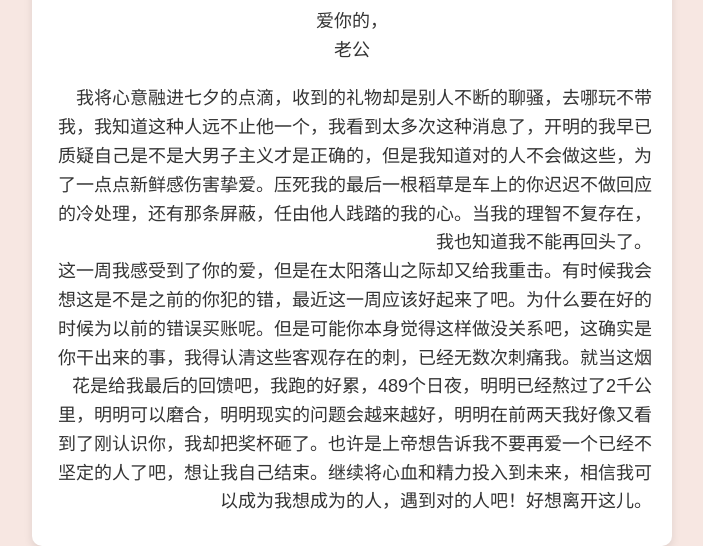
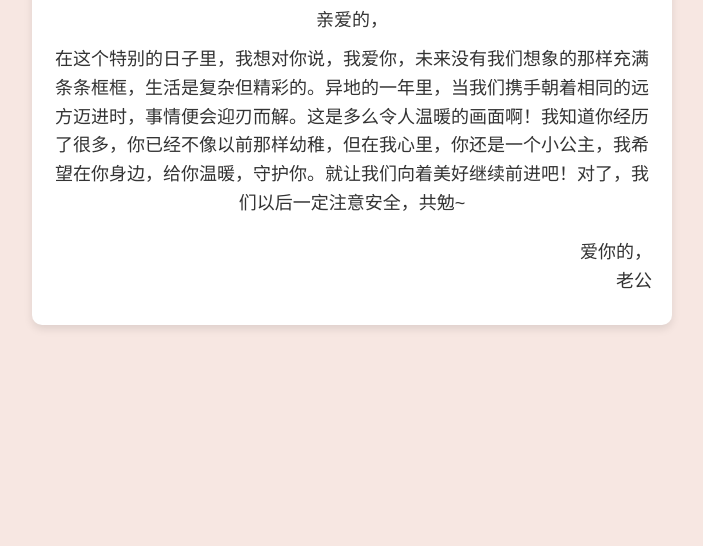
Before and after one commit to Yangboshun/Lucy, a plain HTML site: page index.html in a window 1280 px wide. Shown: the part 455-1001 px from the top of the page, without its empty margins (288-991 px from the left). After the commit the page ends 800 px from the top, so only its background shows below. Drawn offline with Linux system fonts and the light colour scheme.

Commit message:
Update index.html

```diff
--- a/index.html
+++ b/index.html
@@ -16,8 +16,6 @@
             <p>亲爱的，</p>
             <p>在这个特别的日子里，我想对你说，我爱你，未来没有我们想象的那样充满条条框框，生活是复杂但精彩的。异地的一年里，当我们携手朝着相同的远方迈进时，事情便会迎刃而解。这是多么令人温暖的画面啊！我知道你经历了很多，你已经不像以前那样幼稚，但在我心里，你还是一个小公主，我希望在你身边，给你温暖，守护你。就让我们向着美好继续前进吧！对了，我们以后一定注意安全，共勉~</p>
             <p>爱你的，<br>老公</p>
-            <p>我将心意融进七夕的点滴，收到的礼物却是别人不断的聊骚，去哪玩不带我，我知道这种人远不止他一个，我看到太多次这种消息了，开明的我早已质疑自己是不是大男子主义才是正确的，但是我知道对的人不会做这些，为了一点点新鲜感伤害挚爱。压死我的最后一根稻草是车上的你迟迟不做回应的冷处理，还有那条屏蔽，任由他人践踏的我的心。当我的理智不复存在，我也知道我不能再回头了。
-            <br>这一周我感受到了你的爱，但是在太阳落山之际却又给我重击。有时候我会想这是不是之前的你犯的错，最近这一周应该好起来了吧。为什么要在好的时候为以前的错误买账呢。但是可能你本身觉得这样做没关系吧，这确实是你干出来的事，我得认清这些客观存在的刺，已经无数次刺痛我。就当这烟花是给我最后的回馈吧，我跑的好累，489个日夜，明明已经熬过了2千公里，明明可以磨合，明明现实的问题会越来越好，明明在前两天我好像又看到了刚认识你，我却把奖杯砸了。也许是上帝想告诉我不要再爱一个已经不坚定的人了吧，想让我自己结束。继续将心血和精力投入到未来，相信我可以成为我想成为的人，遇到对的人吧！好想离开这儿。</p>
         </div>
     </div>
 </body>
```
